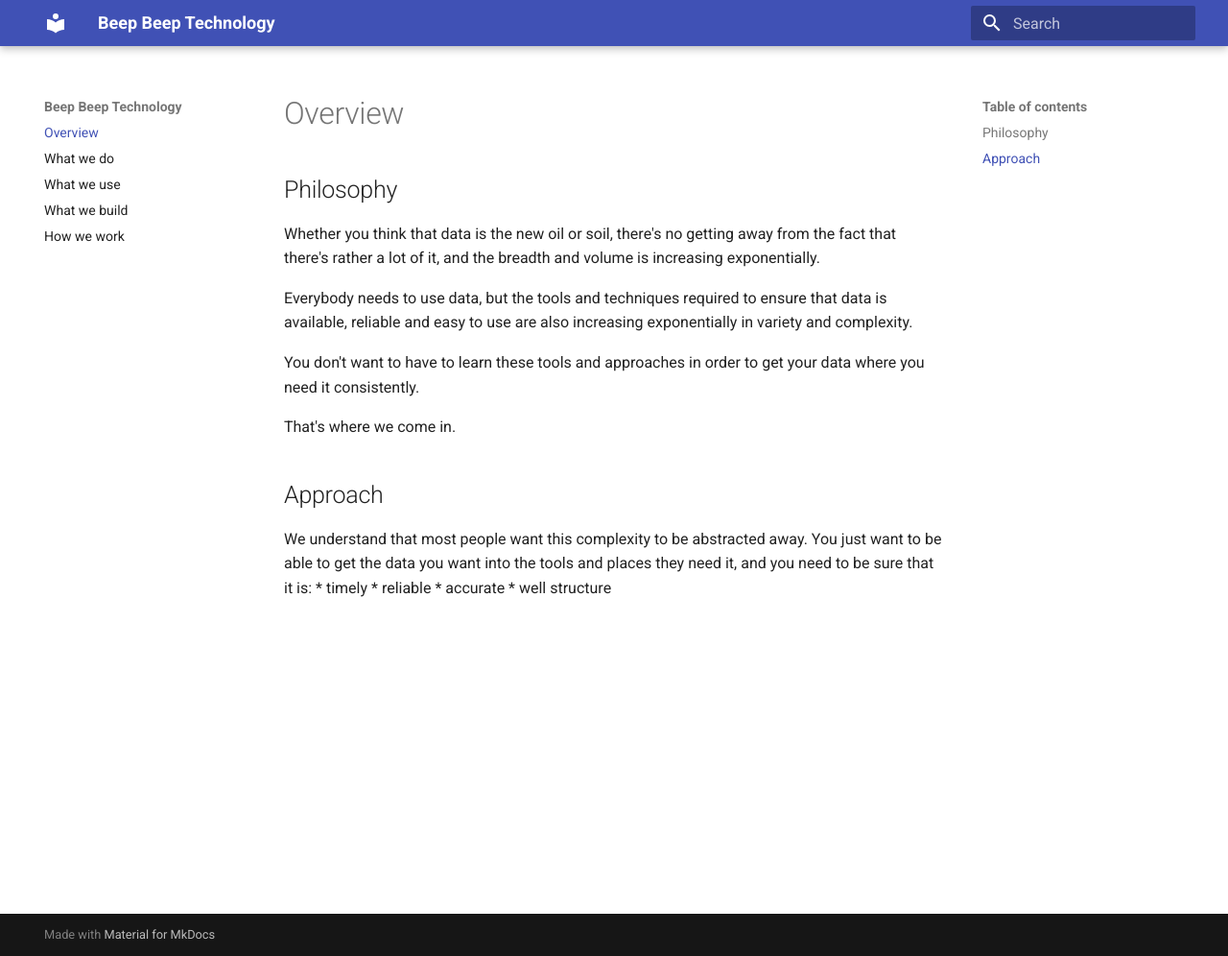
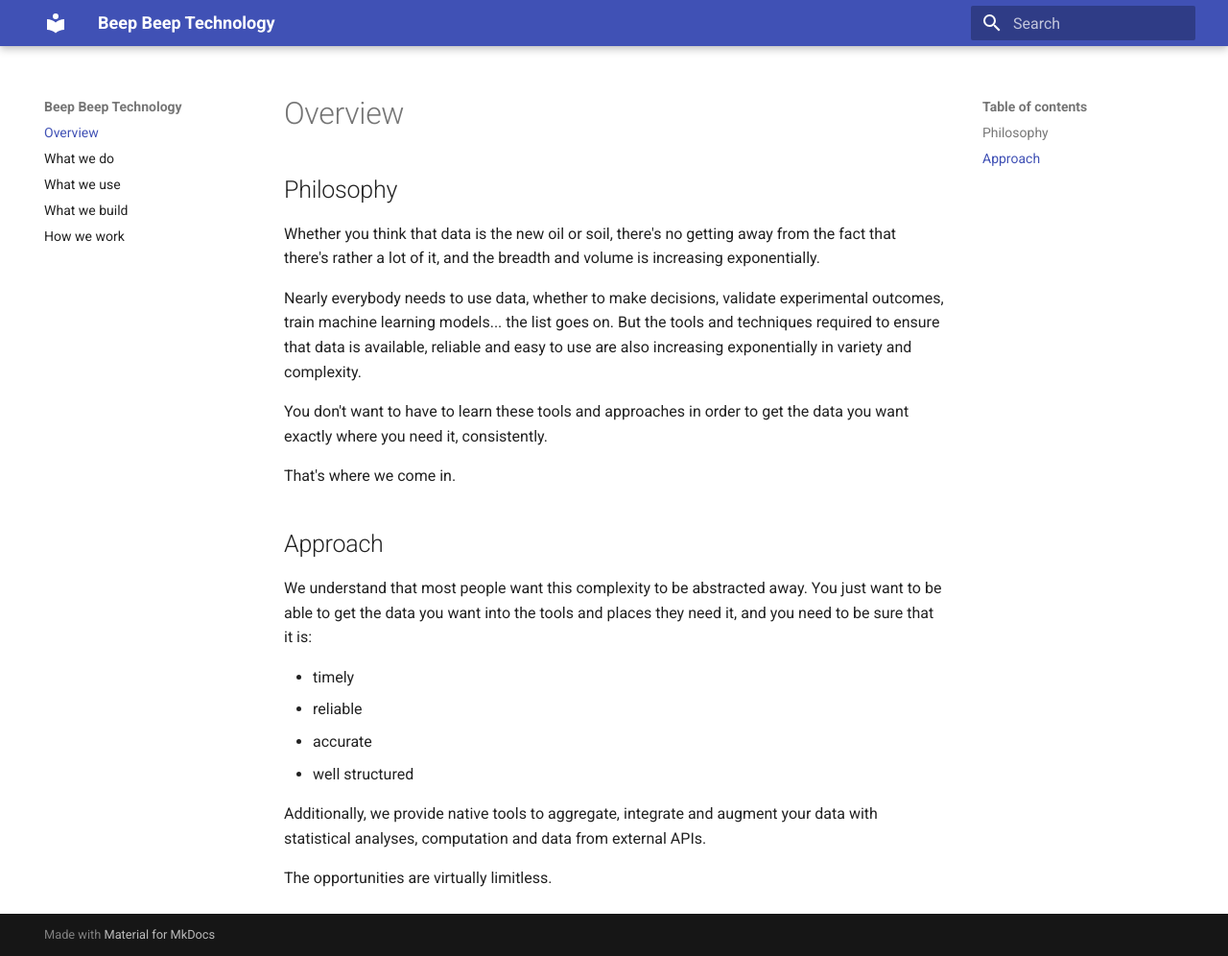
Before and after one commit to beepbeeptechnology/beepbeeptechnology.github.io, an MkDocs documentation site: the page built from docs/index.md, in a window 1280 px wide and 996 px high. Shown: the whole window at 96% size. Built offline with MkDocs 1.6.1 and Material for MkDocs 9.7.7, drawn with Linux system fonts in a browser that asks for light colours.

Commit message:
Updated overview

```diff
--- a/docs/index.md
+++ b/docs/index.md
@@ -3,16 +3,21 @@
 ## Philosophy
 Whether you think that data is the new oil or soil, there's no getting away from the fact that there's rather a lot of it, and the breadth and volume is increasing exponentially.
 
-Everybody needs to use data, but the tools and techniques required to ensure that data is available, reliable and easy to use are also increasing exponentially in variety and complexity.
+Nearly everybody needs to use data, whether to make decisions, validate experimental outcomes, train machine learning models... the list goes on.  But the tools and techniques required to ensure that data is available, reliable and easy to use are also increasing exponentially in variety and complexity.
 
-You don't want to have to learn these tools and approaches in order to get your data where you need it consistently.
+You don't want to have to learn these tools and approaches in order to get the data you want exactly where you need it, consistently.
 
 That's where we come in.
 
 
 ## Approach
 We understand that most people want this complexity to be abstracted away.  You just want to be able to get the data you want into the tools and places they need it, and you need to be sure that it is:
-    * timely
-    * reliable
-    * accurate
-    * well structure
+
+* timely
+* reliable
+* accurate
+* well structured
+
+Additionally, we provide native tools to aggregate, integrate and augment your data with statistical analyses, computation and data from external APIs.
+
+The opportunities are virtually limitless.
```
